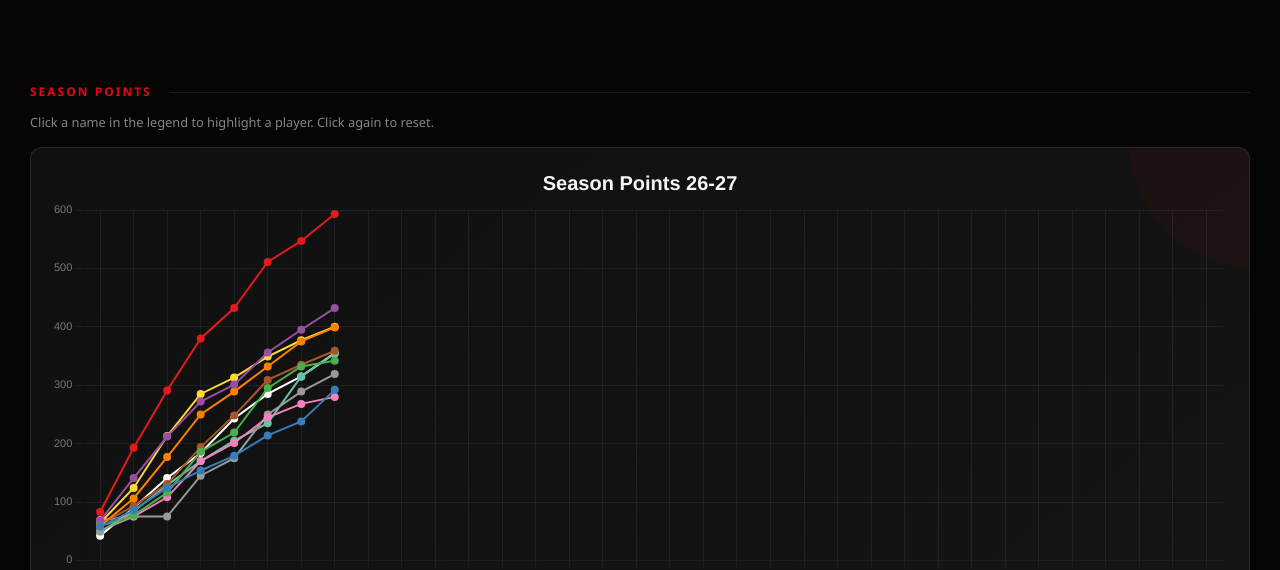
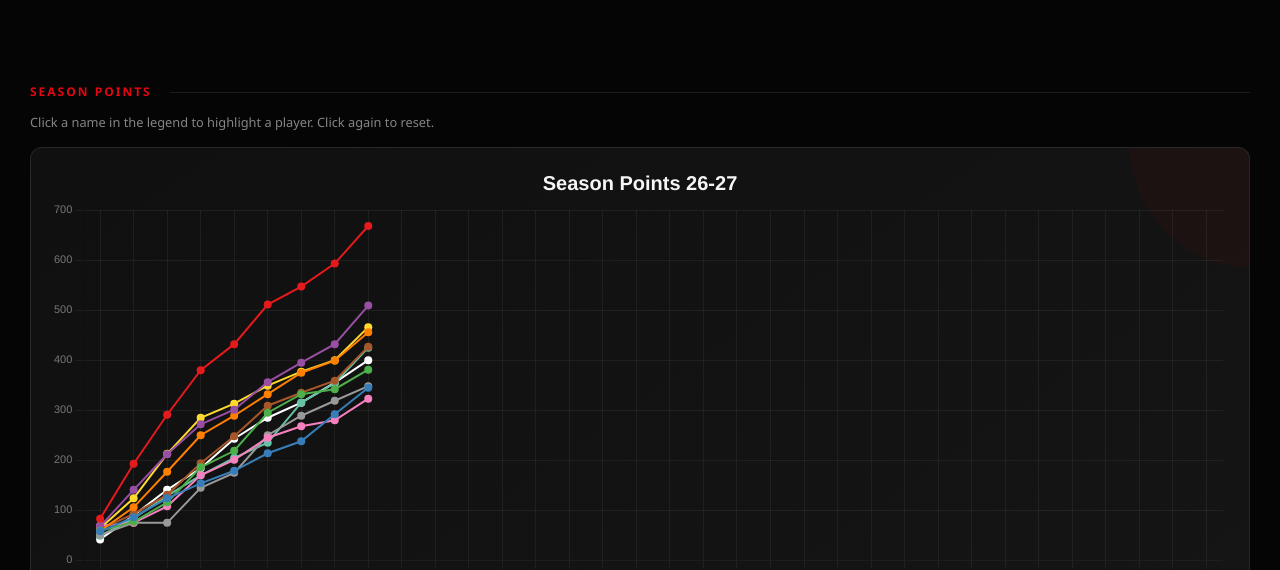
Before and after one commit to LordFunk/KickerManagerStats, a plain HTML site: page Season 26-27/Saisonstatistiken 26-27.html in a window 1280 px wide. Shown: the part 230-800 px from the top of the page. Drawn offline with nearby package versions, Linux system fonts and the light colour scheme.

Commit message:
Update Saisonstatistiken 26-27.html

```diff
--- a/Season 26-27/Saisonstatistiken 26-27.html
+++ b/Season 26-27/Saisonstatistiken 26-27.html
@@ -12,17 +12,17 @@
  * Every player should have the same number of entries.
  */
 const MATCHDAY_POINTS = {
-  Markus: [83,110,98,89,52,79,36,46],
-  Erwin: [58,28,38,30,25,35,24,54],
-  Phil: [59,18,39,70,33,76,37,10],
-  Didi: [68,73,71,60,29,55,39,37],
-  Steffo: [59,47,71,73,39,43,43,24],
-  Basti: [62,31,38,63,54,61,26,24],
-  Eirik: [69,6,33,62,31,44,23,12],
-  Emil: [51,24,0,70,30,75,39,30],
-  Kempka: [49,35,45,41,35,30,80,39],
-  Espen: [64,60,89,72,28,36,28,23],
-  Alex: [42,48,51,43,59,42,30,40],
+  Markus: [83,110,98,89,52,79,36,46,75],
+  Erwin: [58,28,38,30,25,35,24,54,53],
+  Phil: [59,18,39,70,33,76,37,10,39],
+  Didi: [68,73,71,60,29,55,39,37,77],
+  Steffo: [59,47,71,73,39,43,43,24,57],
+  Basti: [62,31,38,63,54,61,26,24,68],
+  Eirik: [69,6,33,62,31,44,23,12,43],
+  Emil: [51,24,0,70,30,75,39,30,29],
+  Kempka: [49,35,45,41,35,30,80,39,71],
+  Espen: [64,60,89,72,28,36,28,23,66],
+  Alex: [42,48,51,43,59,42,30,40,45],
 };
 </script>
 
```
